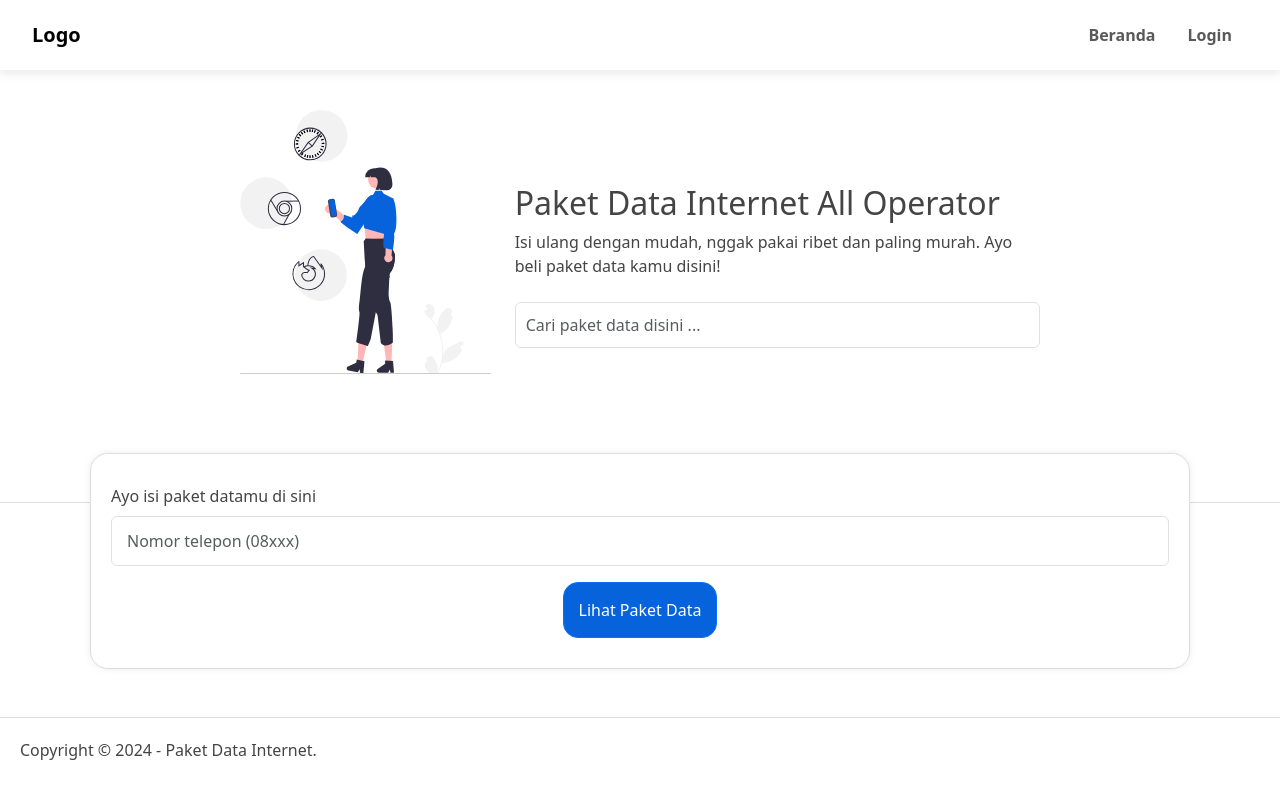
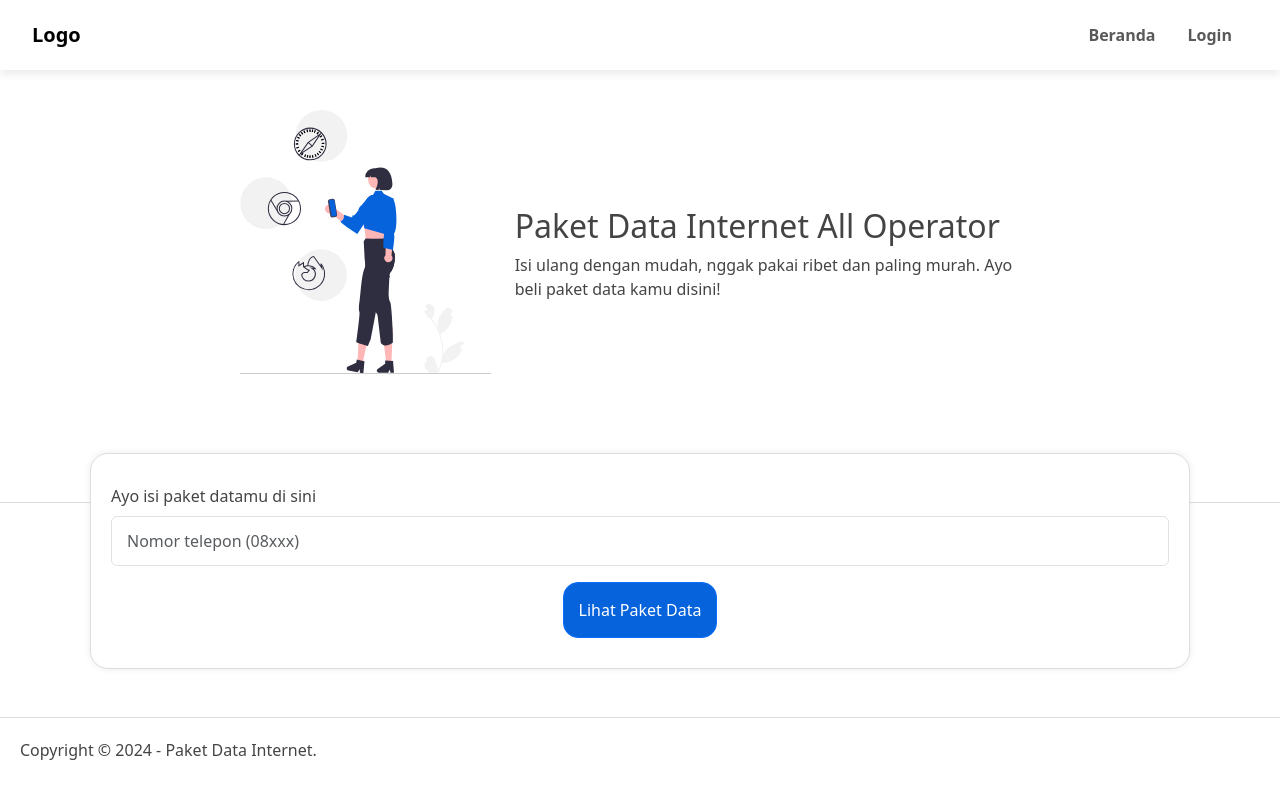
Before and after one commit to andspdev/dnet_frontend, a React (Create React App) app in the folder frontend/: page / in a window 1280 px wide. Built offline with nearby package versions, Linux system fonts and the light colour scheme.

Commit message:
Update layout home

```diff
--- a/frontend/src/components/pages/Home.js
+++ b/frontend/src/components/pages/Home.js
@@ -115,8 +115,6 @@ class Home extends Component
                                     <h2>Paket Data Internet All Operator</h2>
                                     <p>Isi ulang dengan mudah, nggak pakai ribet dan paling murah. Ayo beli paket data kamu disini!</p>
                                 </div>
-
-                                <input type="text" className="form-control input-search" placeholder="Cari paket data disini ..."/>
                             </div>
                         </div>
                     </div>
```
